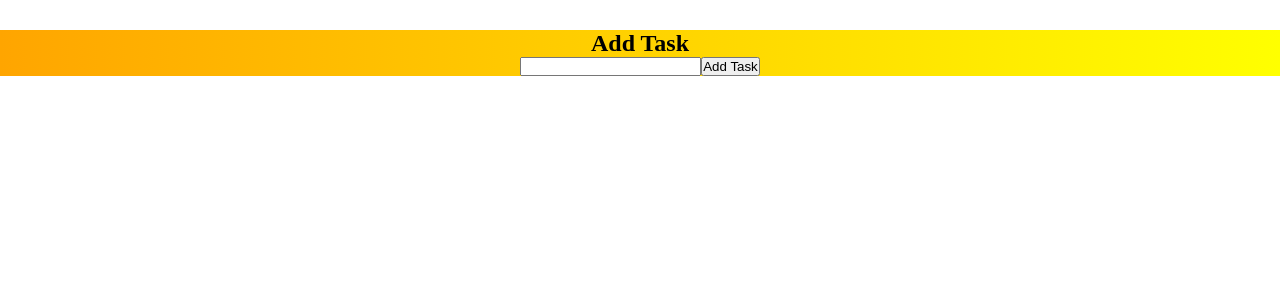
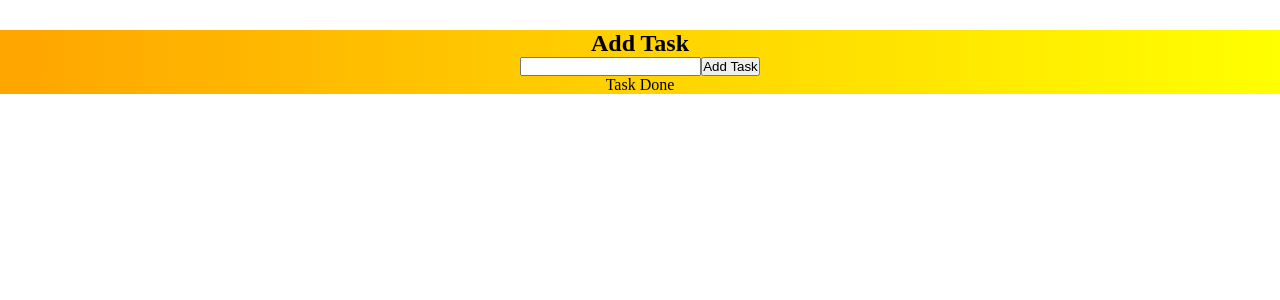
Before and after one commit to marcinoles87/todolist, a React (Create React App) app: page / in a window 1280 px wide. Shown: the top 300 px of the page. Built offline with nearby package versions, Linux system fonts and the light colour scheme.

Commit message:
new version

```diff
--- a/src/App.js
+++ b/src/App.js
@@ -2,6 +2,8 @@
 import './App.css';
 
 import React, { Component } from 'react'
+
+import TaskDone from './components/TaskDone';
 
 export default class App extends Component {
 
@@ -11,6 +13,7 @@
     return (
       <div className='App'>
         <Task></Task>
+        <TaskDone></TaskDone>
       </div>
     )
   }
--- a/src/components/OneTask.js
+++ b/src/components/OneTask.js
@@ -8,13 +8,14 @@
 
  const handleRemove = (e) => {
   console.log(e.target.value)
+  console.log(e.target.id)
 
 
  }
 
   return (
     <>
-        <li key={id}> {task}</li><button className='btn-done'>Done</button><button value={id} onClick={handleRemove} className='btn-remove'>Remove</button>
+        <li key={id}> {task}</li><button className='btn-done'>Done</button><button id={id} value={task} onClick={handleRemove} className='btn-remove'>Remove</button>
     </>
   )
 }
--- /dev/null
+++ b/src/components/TaskDone.js
@@ -0,0 +1,11 @@
+import React from 'react'
+
+export default function TaskDone() {
+
+  return (
+    <div>
+        <ul>Task Done</ul>
+
+    </div>
+  )
+}
```
